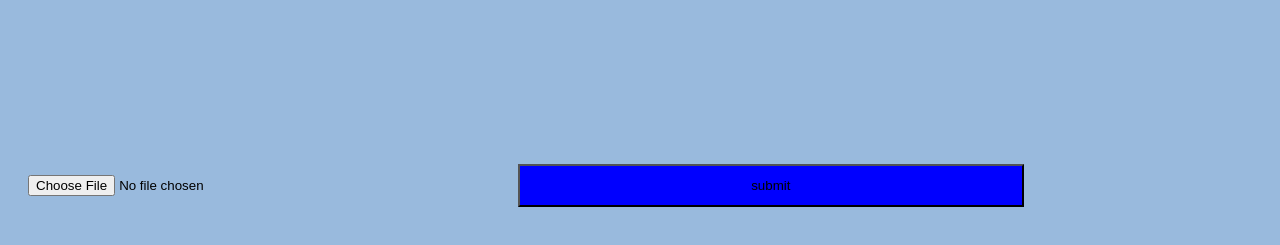
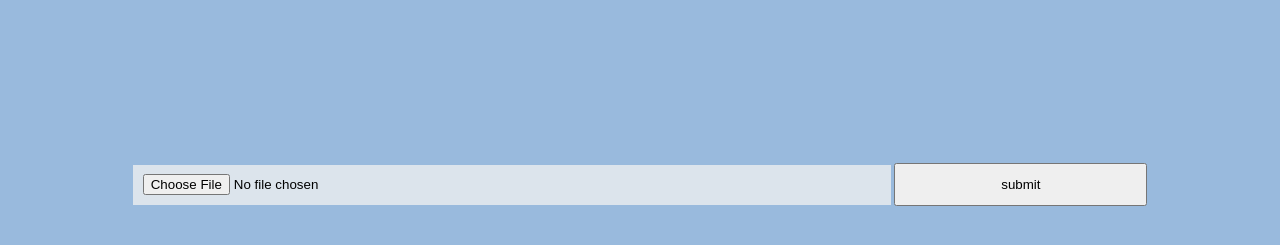
Before and after one commit to iJohnnyH/COMP426_Final, a website: page public/html/puzzle.html in a window 1280 px wide. Shown: the part 79-324 px from the top of the page. Drawn offline with Linux system fonts and the light colour scheme.

Commit message:
Update style.css

```diff
--- a/public/html/style.css
+++ b/public/html/style.css
@@ -4,7 +4,7 @@ body{background-color:#99badd;
 }
 
 input[type=file]{
-	width: 40%;
+	width: 60%;
    	padding: 12px 20px;
    	margin: 8px 0;
     	box-sizing: border-box;
@@ -13,13 +13,45 @@ input[type=file]{
 }
 
 input[type=submit]{
-	width: 40%;
+	width: 20%;
 	height: 20%;
    	padding: 12px 20px;
    	margin: 8px 0;
     	box-sizing: border-box;
-	background-color: blue;
+	background-color: ;
 	font-family: "Titillium", sans-serif;
 
 
 }
+
+#picUpload {
+	position: relative;
+	align: right;
+	display: block;
+	text-align: center;
+	font-family: Helvetica, Arial, sans-serif;
+	font-size: 12px;
+}
+
+#picUpload:hover{
+	border-color:#34495e;
+	transition:all .2s ease-in-out;
+	-moz-transition:all .2s ease-in-out;
+	-webkit-transition:all .2s ease-in-out;
+	-o-transition:all .2s ease-in-out;
+}
+#fileupload{
+	background:#dce4ec;
+ 	padding:0 10px;
+ 	display:inline-block;
+ 	height:40px;
+ 	line-height:40px;
+}
+#picUpload:hover #fileupload{
+	background:#34495e;
+	color:#FFFFFF;
+	transition:all .2s ease-in-out;
+	-moz-transition:all .2s ease-in-out;
+	-webkit-transition:all .2s ease-in-out;
+	-o-transition:all .2s ease-in-out;
+}
```
